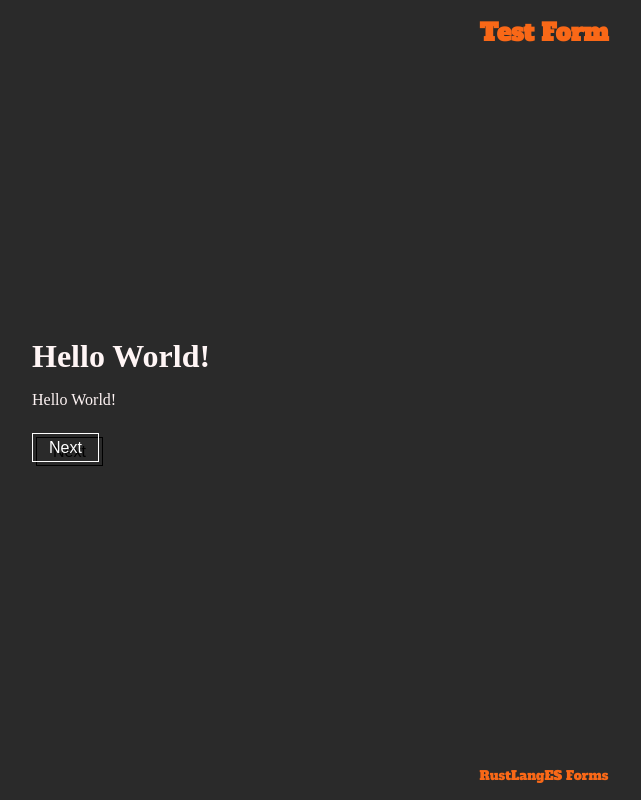
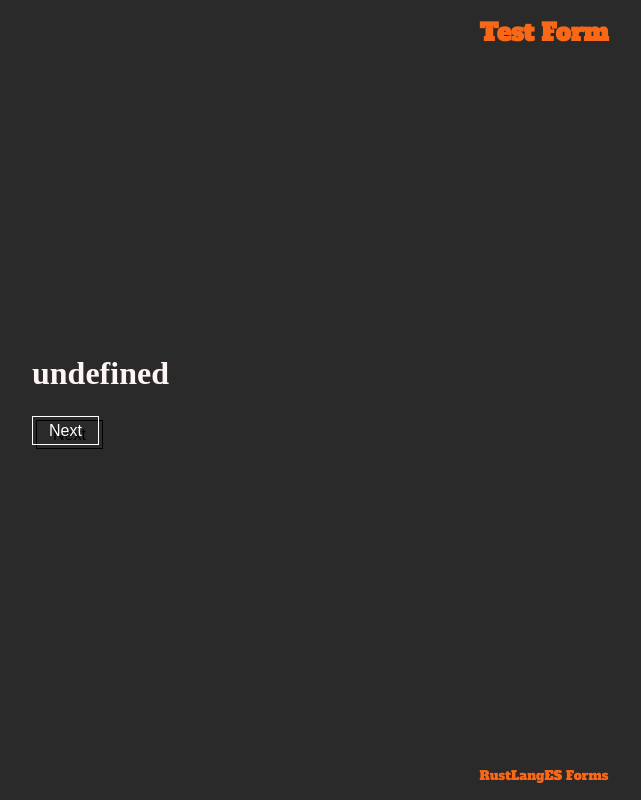
Before and after one commit to RustLangES/cfworker-forms, a SvelteKit app in the folder frontend/: page /form/1 in a window 1280 px wide. Shown: the whole page, without its empty margins (96-737 px from the left). Built offline with nearby package versions, Linux system fonts and the light colour scheme.

Commit message:
chore(frontend): Change mock types to production
Signed-off-by: Brayan-724 <bjqf0724@gmail.com>

```diff
--- a/frontend/src/lib/form/presentation/FormStep.svelte
+++ b/frontend/src/lib/form/presentation/FormStep.svelte
@@ -29,20 +29,20 @@
 {#if active}
   <main in:slidein out:slideout>
 
-    <h1> {step.data.title} </h1>
+    <h1> {step.title} </h1>
 
-    {#if step.data.description}
-      <p> {step.data.description} </p>
+    {#if step.description}
+      <p> {step.description} </p>
     {/if}
 
     {#if step.type === "text"}
-      <FormStepText step={step} />
+      <!-- <FormStepText {step} /> -->
     {:else if step.type === "questionText"}
-      <FormStepQuestionText step={step} />
+      <FormStepQuestionText {step} />
     {:else if step.type === "options" && !step.data.canMultiple}
-      <FormStepOptions step={step} />
+      <FormStepOptions {step} />
     {:else if step.type === "options" && step.data.canMultiple}
-      <FormStepOptionsMultiple step={step} />
+      <FormStepOptionsMultiple {step} />
     {:else}
       {@debug step}
     {/if}
--- a/frontend/svelte.config.js
+++ b/frontend/svelte.config.js
@@ -8,7 +8,7 @@ const config = {
     preprocess: vitePreprocess(),
     kit: {
         outDir: 'dist',
-        // adapter-auto only supports some environments, see https://kit.svelte.dev/docs/adapter-auto for a list.
+        // https://kit.svelte.dev/docs/adapter-auto for a list.
         // If your environment is not supported, or you settled on a specific environment, switch out the adapter.
         // See https://kit.svelte.dev/docs/adapters for more information about adapters.
         adapter: adapter({
```
Also changed, not shown: frontend/src/app.d.ts (+24 -3 lines), frontend/src/lib/form/models/Form.d.ts (+12 -1 lines), frontend/src/lib/form/models/Step.d.ts (+10 -17 lines), frontend/src/lib/models/api.d.ts (added, +11 -0 lines).
